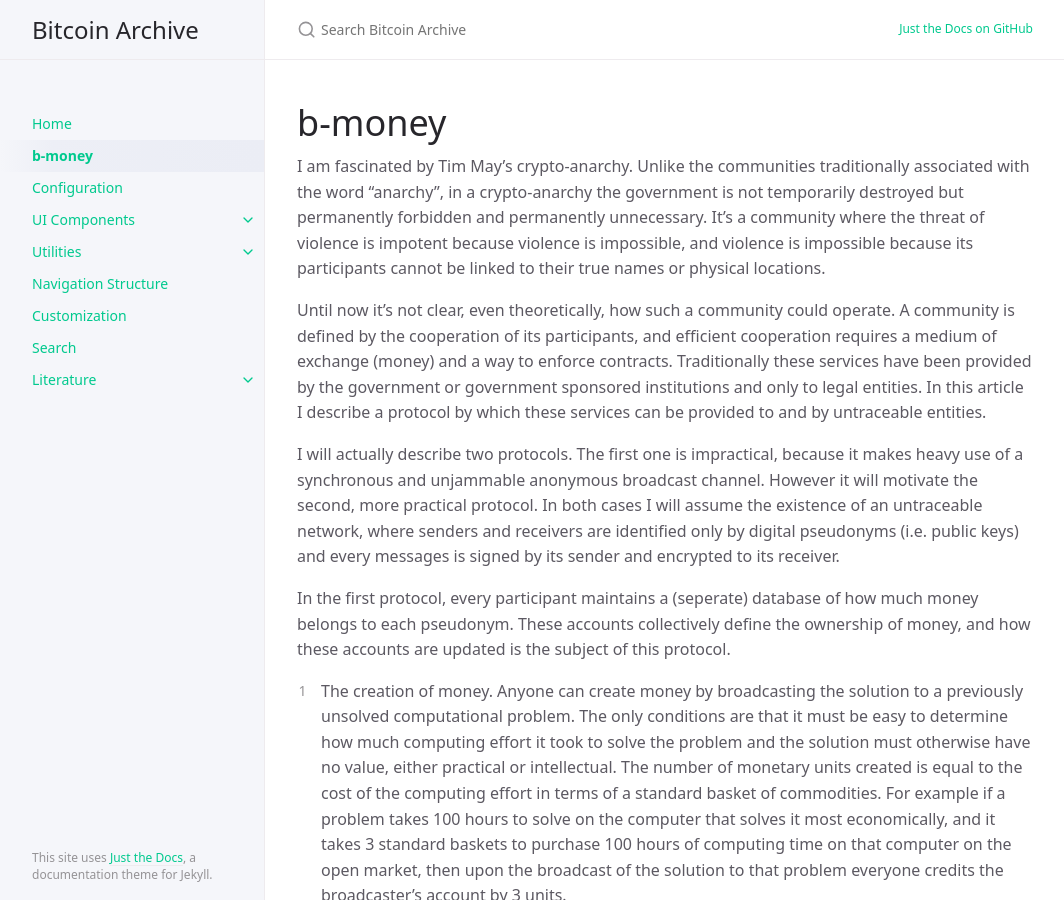
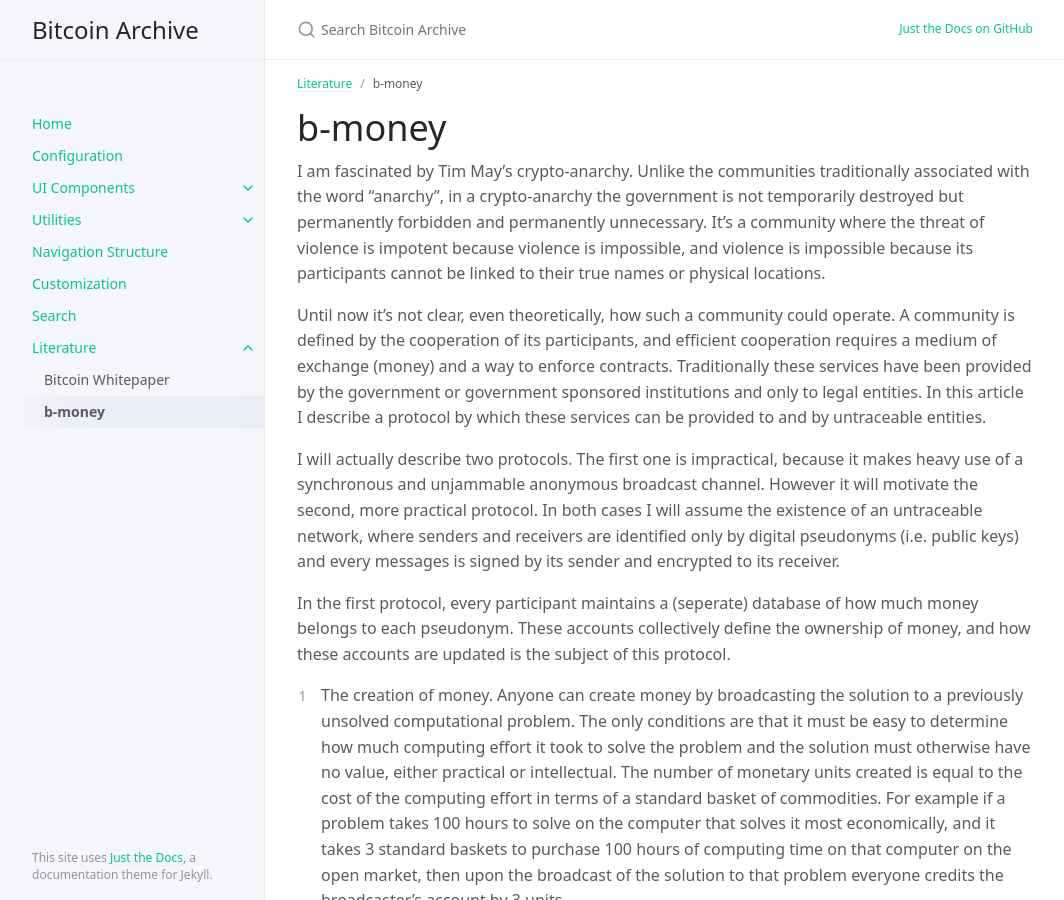
Before and after one commit to wakgill/bitcoin-archive, a Jekyll site: the page built from docs/literature/b-money.md, in a window 1280 px wide and 900 px high. Shown: the whole window, without its empty margins (107-1171 px from the left). Built offline with Jekyll 4.4.1, drawn with Linux system fonts in a browser that asks for light colours.

Commit message:
Update b-money.md

```diff
--- a/docs/literature/b-money.md
+++ b/docs/literature/b-money.md
@@ -2,7 +2,7 @@
 layout: default
 title: "b-money"
 nav_order: 2
-has_parent: true
+parent: Literature
 ---
 
 # b-money
```
